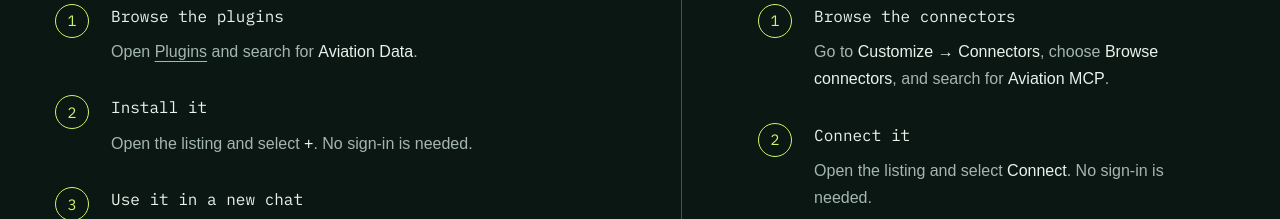
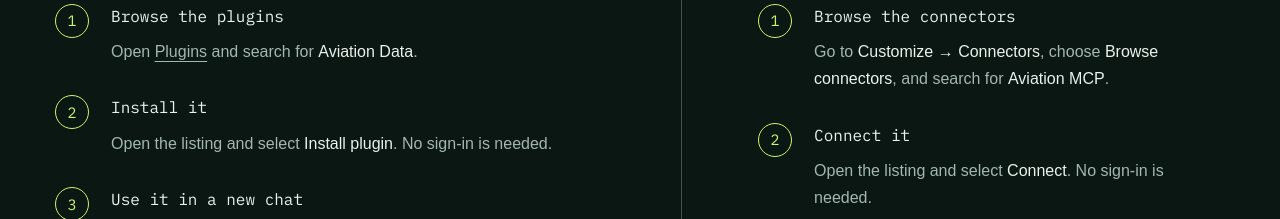
Before and after one commit to RISCfuture/Aviation-MCP, a website built with Vite: page site/index.html in a window 1280 px wide. Shown: the part 6380-6599 px from the top of the page. Built offline with nearby package versions, Linux system fonts and the light colour scheme.

Commit message:
Name the ChatGPT install button and record the 1.2.0 release
The published listing's button reads "Install plugin"; the bare plus
only appears in search results. ChatGPT now lists 1.2.0, so the
submission status records it as published.

Co-Authored-By: Claude Opus 5.5 <noreply@anthropic.com>

```diff
--- a/site/index.html
+++ b/site/index.html
@@ -546,8 +546,8 @@
                   <div>
                     <h4>Install it</h4>
                     <p>
-                      Open the listing and select <strong>+</strong>. No sign-in
-                      is needed.
+                      Open the listing and select
+                      <strong>Install plugin</strong>. No sign-in is needed.
                     </p>
                   </div>
                 </li>
```
Also changed, not shown: plugins/README.md, site/README.md.
